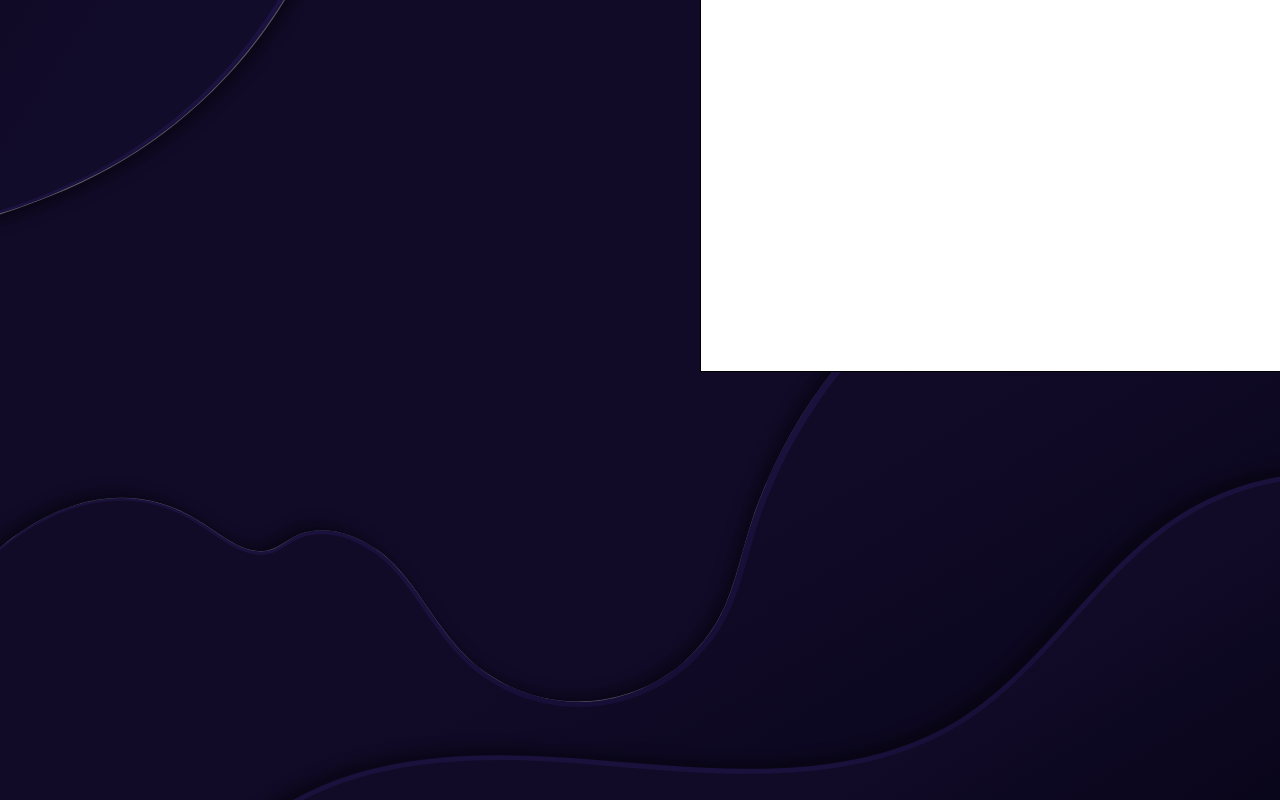
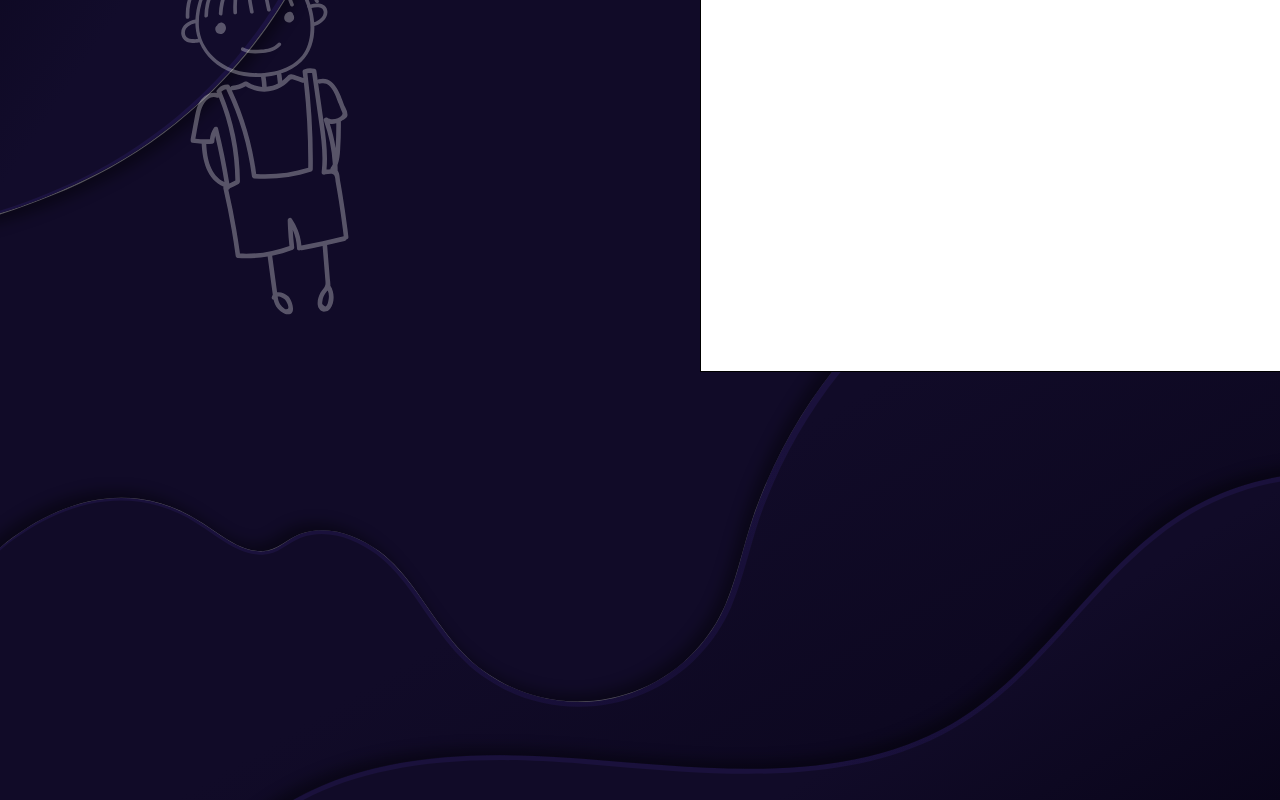
Before and after one commit to eeershov/j-hack-team37, a React (Vite) app in the folder client/: page / in a window 1280 px wide. Both pictures are taken after a click on the button "НАЧАТЬ ИГРУ". Shown: the part 280-1080 px from the top of the page. Built offline with nearby package versions, Linux system fonts and the light colour scheme; a web font is replaced by a local one.

Commit message:
update Game.page.tsx

```diff
--- a/client/src/pages/Game.page.tsx
+++ b/client/src/pages/Game.page.tsx
@@ -1,11 +1,18 @@
 import bg from '../assets/background.svg';
+import BoyMainMenu from '../assets/BoyMainMenu.svg';
+import girlMainMenu from '../assets/girlMainMenu.svg';
 import Game from '../components/Game';
 import Menu from '../components/Menu';
+
+
 
 const GamePage = function () {
     return (
         <div>
+
             <img src={bg} className="background" alt="bg" />
+            <img src={BoyMainMenu} className="boyMenu boyInGame" alt="boyMenu" />
+            <img src={girlMainMenu} className="girlMenu girlInGame" alt="girlMenu" />
             <Game/>
             <Menu/>
         </div>
```
